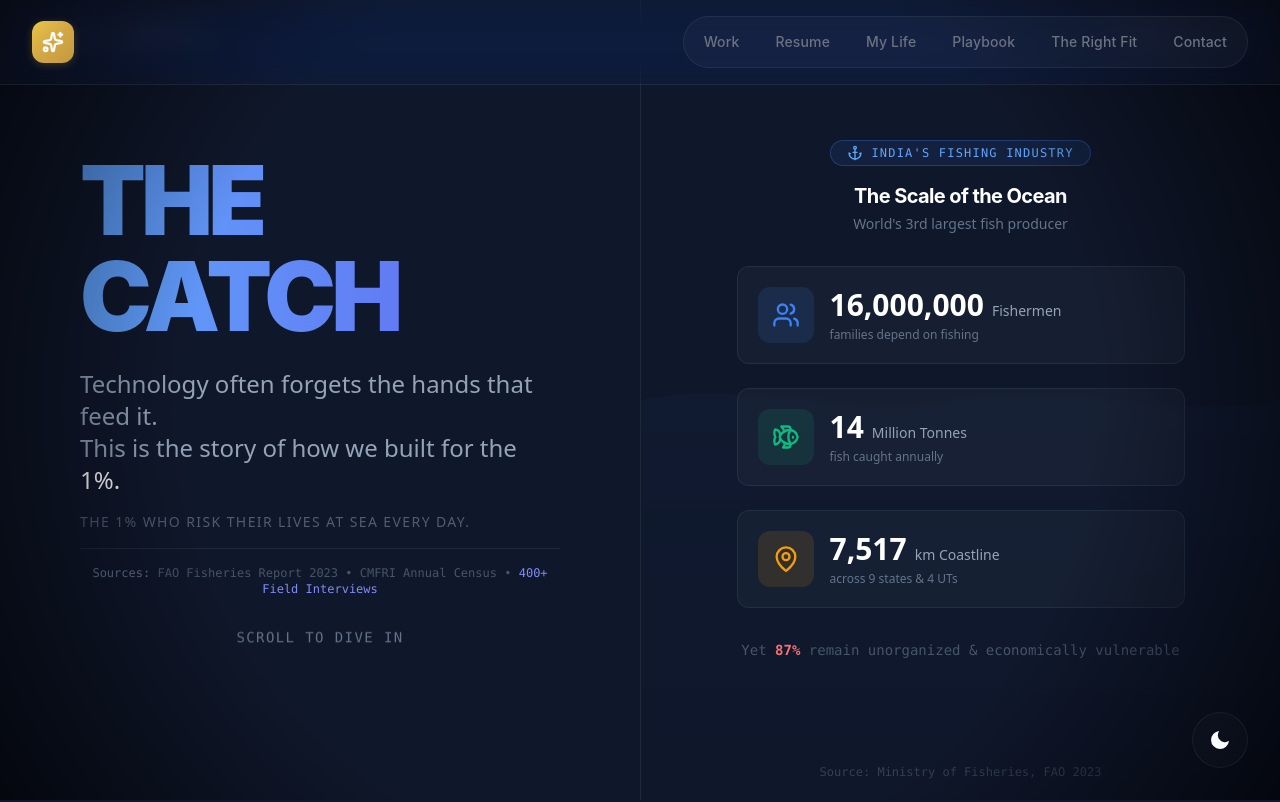
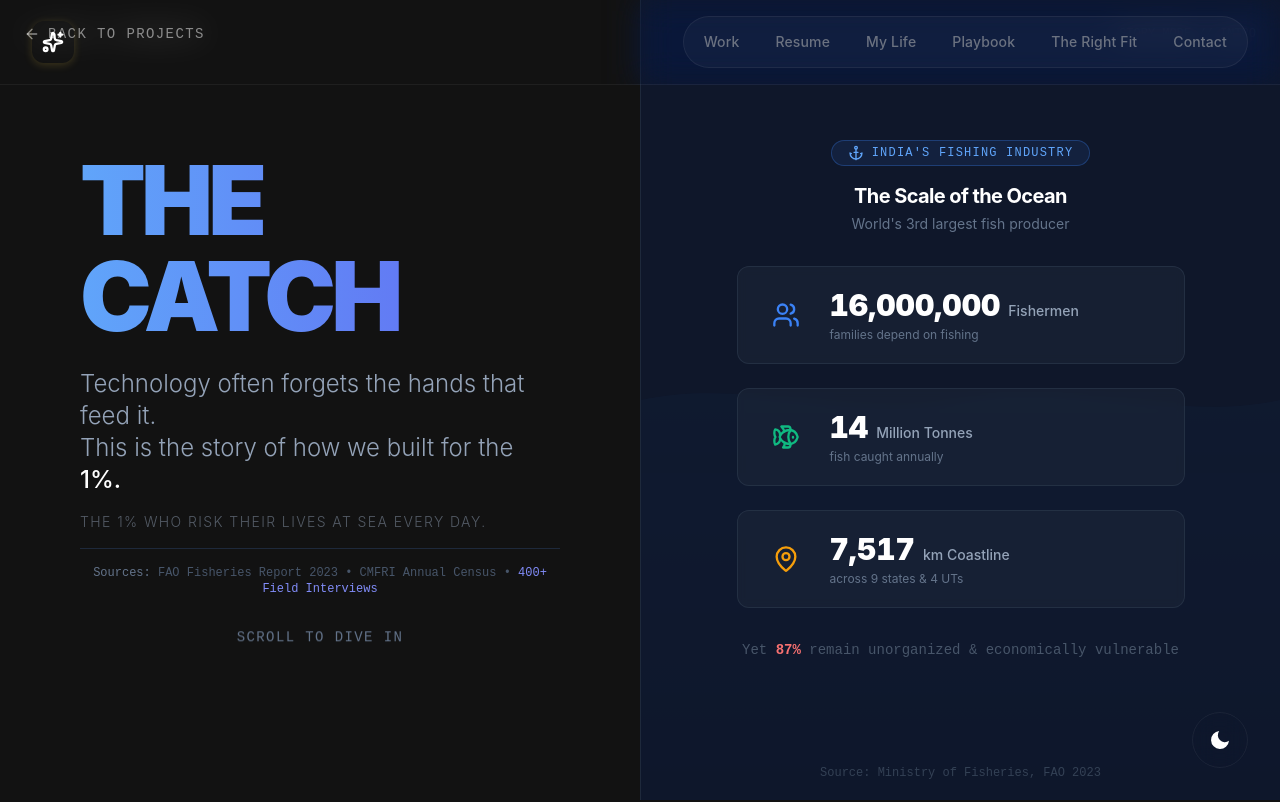
Before and after one commit to peersclub/portfolio, a Next.js app: page /projects/captain-fresh-2 in a window 1280 px wide. Shown: the top 802 px of the page. Built offline with nearby package versions, Linux system fonts and the light colour scheme.

Commit message:
feat(design): standardize design system and refactor CaptainFreshStory components

```diff
--- a/src/app/globals.css
+++ b/src/app/globals.css
@@ -11,31 +11,41 @@
 @import url('https://fonts.googleapis.com/css2?family=Inter:wght@300;400;500;600;700;800&family=JetBrains+Mono:wght@400;500&display=swap');
 
 /* ===== CSS Custom Properties ===== */
+/* ===== CSS Custom Properties ===== */
 :root {
-  /* Signature Color Palette - Product Architect (Dark Default) */
+  /* BACKGROUNDS */
   --bg-primary: #0A0A0B;
   --bg-secondary: #0F0F10;
   --bg-tertiary: #161618;
-  --bg-glass: rgba(255, 255, 255, 0.02);
 
+  /* TEXT */
   --text-primary: #FAFAFA;
   --text-secondary: rgba(255, 255, 255, 0.7);
   --text-muted: #6B7280;
 
+  /* ACCENT (GOLD) */
   --accent: #E8C547;
+  --accent-dim: rgba(232, 197, 71, 0.6);
   --accent-light: rgba(232, 197, 71, 0.15);
-  --accent-gradient: linear-gradient(135deg, #E8C547 0%, #D4A745 50%, #C19A3E 100%);
 
+  /* SEMANTIC / DATA */
+  --color-success: #10B981;
+  --color-warning: #F59E0B;
+  --color-error: #EF4444;
+  --color-info: #3B82F6;
+  --color-chart-1: #EAB308;
+  --color-chart-2: #F97316;
+  --color-chart-3: #6366F1;
+
+  /* BORDER / GLASS */
   --glass-border: rgba(255, 255, 255, 0.06);
-  --grid-line: rgba(255, 255, 255, 0.04);
-  --glow-color: rgba(232, 197, 71, 0.1);
 
-  /* Typography */
+  /* FONTS */
   --font-heading: 'Inter', -apple-system, BlinkMacSystemFont, system-ui, sans-serif;
   --font-body: 'Inter', -apple-system, BlinkMacSystemFont, system-ui, sans-serif;
   --font-mono: 'JetBrains Mono', 'SF Mono', monospace;
 
-  /* Spacing */
+  /* Spacing & Other tokens preserved for layout integrity */
   --space-xs: 0.25rem;
   --space-sm: 0.5rem;
   --space-md: 1rem;
@@ -46,49 +56,48 @@
   --space-4xl: 6rem;
   --space-5xl: 8rem;
 
-  /* Animation */
-  --ease-out-expo: cubic-bezier(0.19, 1, 0.22, 1);
-  --ease-in-out-circ: cubic-bezier(0.85, 0, 0.15, 1);
-  --ease-out-back: cubic-bezier(0.34, 1.56, 0.64, 1);
-  --duration-instant: 100ms;
-  --duration-fast: 200ms;
-  --duration-normal: 400ms;
-  --duration-slow: 600ms;
-
-  /* UI Tokens */
   --radius-sm: 0.375rem;
   --radius-md: 0.5rem;
   --radius-lg: 0.75rem;
   --radius-xl: 1rem;
   --radius-full: 9999px;
 
-  /* Z-Index */
   --z-base: 0;
   --z-grid: 1;
   --z-content: 10;
   --z-sticky: 100;
   --z-fixed: 200;
   --z-modal: 300;
+
+  /* Animation */
+  --ease-out-expo: cubic-bezier(0.19, 1, 0.22, 1);
+  --duration-fast: 200ms;
+  --duration-normal: 400ms;
 }
 
 [data-theme='light'] {
   --bg-primary: #F2F2F4;
   --bg-secondary: #FFFFFF;
   --bg-tertiary: #E5E5E7;
-  --bg-glass: rgba(255, 255, 255, 0.8);
 
   --text-primary: #121212;
   --text-secondary: rgba(0, 0, 0, 0.7);
   --text-muted: #52525B;
 
   --accent: #CFA62E;
-  /* Darker gold for contrast */
+  --accent-dim: rgba(207, 166, 46, 0.6);
   --accent-light: rgba(207, 166, 46, 0.12);
-  --accent-gradient: linear-gradient(135deg, #CFA62E 0%, #B89222 50%, #A37F1B 100%);
+
+  --color-success: #059669;
+  /* Darker for light mode contrast */
+  --color-warning: #D97706;
+  --color-error: #DC2626;
+  --color-info: #2563EB;
+  --color-chart-1: #CA8A04;
+  --color-chart-2: #EA580C;
+  --color-chart-3: #4F46E5;
 
   --glass-border: rgba(0, 0, 0, 0.08);
-  --grid-line: rgba(0, 0, 0, 0.05);
-  --glow-color: rgba(207, 166, 46, 0.05);
 }
 
 /* ===== Sticky SubNav ===== */
--- a/src/app/projects/[slug]/page.tsx
+++ b/src/app/projects/[slug]/page.tsx
@@ -81,7 +81,7 @@ export default function ProjectCaseStudy() {
         notFound();
     }
 
-    if (slug === 'captain-fresh') {
+    if (slug === 'captain-fresh' || slug === 'captain-fresh-2') {
         return <CaptainFreshLayout project={project} />;
     }
 
--- a/src/app/projects/components/CaptainFreshStory/StoryLayout.tsx
+++ b/src/app/projects/components/CaptainFreshStory/StoryLayout.tsx
@@ -25,8 +25,8 @@ export default function StoryLayout({ project }: StoryLayoutProps) {
     // Forces dark mode and Window-Level Scroll Snap
     useEffect(() => {
         // Theme
-        document.documentElement.style.setProperty('--bg-primary', '#0f172a');
-        document.documentElement.style.setProperty('--text-primary', '#f8fafc');
+        document.documentElement.style.setProperty('--bg-primary', 'var(--bg-primary)');
+        document.documentElement.style.setProperty('--text-primary', 'var(--text-primary)');
 
         // Apply scroll-snap to the html element for window-level snapping
         document.documentElement.style.scrollSnapType = 'y mandatory';
@@ -46,7 +46,7 @@ export default function StoryLayout({ project }: StoryLayoutProps) {
     }, [introInView]);
 
     return (
-        <div className="min-h-screen w-full bg-[#0f172a] text-slate-50 font-sans selection:bg-indigo-500/30">
+        <div className="min-h-screen w-full bg-primary text-slate-50 font-sans selection:bg-indigo-500/30">
 
             {/* Sticky Nav */}
             <nav className="fixed top-0 left-0 w-full z-50 p-6 flex justify-between items-center mix-blend-difference pointer-events-none">
--- a/src/app/projects/components/CaptainFreshStory/sections/AppShowcase.tsx
+++ b/src/app/projects/components/CaptainFreshStory/sections/AppShowcase.tsx
@@ -13,7 +13,7 @@ const APP_SCREENS = [
         description: 'Real-time alerts when approaching international waters. Works offline with pre-loaded EEZ boundaries.',
         image: '/projects/captain-fresh/app-borders.jpg',
         features: ['Offline-enabled', 'Sri Lanka EEZ alerts', 'GPS tracking'],
-        color: '#ef4444',
+        color: 'var(--color-error)',
         icon: MapPin
     },
     {
@@ -23,7 +23,7 @@ const APP_SCREENS = [
         description: 'Hourly sea & wind forecasts tailored for fishing. Know wave heights, wind direction, and optimal fishing windows.',
         image: '/projects/captain-fresh/app-weather.jpg',
         features: ['Hourly forecasts', 'Wave predictions', '7-day outlook'],
-        color: '#3b82f6',
+        color: 'var(--color-info)',
         icon: Cloud
     },
     {
@@ -33,7 +33,7 @@ const APP_SCREENS = [
         description: 'Validated catch entries mapped with GPS coordinates. Build a digital history for better fishing decisions next season.',
         image: '/projects/captain-fresh/app-catchlog.jpg',
         features: ['GPS-tagged entries', 'Species identification', 'Historical patterns'],
-        color: '#10b981',
+        color: 'var(--color-success)',
         icon: ShoppingCart
     },
     {
@@ -43,7 +43,7 @@ const APP_SCREENS = [
         description: 'INCOIS Potential Fishing Zone data with real-time navigation. Know exactly where the fish are before you leave port.',
         image: '/projects/captain-fresh/app-pfz.jpg',
         features: ['Satellite data', 'Real-time compass', 'Fish migration patterns'],
-        color: '#f59e0b',
+        color: 'var(--color-warning)',
         icon: Bell
     },
 ];
@@ -151,7 +151,7 @@ export default function AppShowcase() {
                             ? 'w-6'
                             : 'w-1.5 hover:bg-slate-500'
                             }`}
-                        style={{ backgroundColor: index === activeScreen ? s.color : '#475569' }}
+                        style={{ backgroundColor: index === activeScreen ? s.color : 'var(--text-muted)' }}
                     />
                 ))}
             </div>
--- a/src/app/projects/components/CaptainFreshStory/sections/IntroVisual.tsx
+++ b/src/app/projects/components/CaptainFreshStory/sections/IntroVisual.tsx
@@ -12,7 +12,7 @@ const industryStats = [
         label: 'Fishermen',
         suffix: '',
         description: 'families depend on fishing',
-        color: '#3b82f6'
+        color: 'var(--color-info)'
     },
     {
         icon: Fish,
@@ -20,7 +20,7 @@ const industryStats = [
         label: 'Million Tonnes',
         suffix: '',
         description: 'fish caught annually',
-        color: '#10b981'
+        color: 'var(--color-success)'
     },
     {
         icon: MapPin,
@@ -28,7 +28,7 @@ const industryStats = [
         label: 'km Coastline',
         suffix: '',
         description: 'across 9 states & 4 UTs',
-        color: '#f59e0b'
+        color: 'var(--color-warning)'
     },
 ];
 
@@ -69,7 +69,7 @@ export default function IntroVisual() {
     }, []);
 
     return (
-        <div className="w-full h-full bg-slate-900 relative p-8 flex flex-col items-center justify-center overflow-hidden">
+        <div className="w-full h-full bg-primary relative p-8 flex flex-col items-center justify-center overflow-hidden">
             {/* Animated Background Waves */}
             <div className="absolute inset-0 opacity-10">
                 <svg viewBox="0 0 1200 600" className="w-full h-full" preserveAspectRatio="none">
@@ -88,8 +88,8 @@ export default function IntroVisual() {
                     />
                     <defs>
                         <linearGradient id="waveGradient" x1="0%" y1="0%" x2="0%" y2="100%">
-                            <stop offset="0%" stopColor="#3b82f6" stopOpacity="0.3" />
-                            <stop offset="100%" stopColor="#1e40af" stopOpacity="0.1" />
+                            <stop offset="0%" stopColor="var(--color-info)" stopOpacity="0.3" />
+                            <stop offset="100%" stopColor="var(--color-info)" stopOpacity="0.1" />
                         </linearGradient>
                     </defs>
                 </svg>
--- a/tailwind.config.ts
+++ b/tailwind.config.ts
@@ -10,8 +10,38 @@ const config: Config = {
     theme: {
         extend: {
             colors: {
-                background: "var(--background)",
-                foreground: "var(--foreground)",
+                background: "var(--bg-primary)", // Mapping default background
+                primary: "var(--bg-primary)",
+                secondary: "var(--bg-secondary)",
+                tertiary: "var(--bg-tertiary)",
+
+                text: {
+                    primary: "var(--text-primary)",
+                    secondary: "var(--text-secondary)",
+                    muted: "var(--text-muted)",
+                },
+
+                accent: {
+                    DEFAULT: "var(--accent)",
+                    dim: "var(--accent-dim)",
+                    light: "var(--accent-light)",
+                },
+
+                semantic: {
+                    success: "var(--color-success)",
+                    warning: "var(--color-warning)",
+                    error: "var(--color-error)",
+                    info: "var(--color-info)",
+                },
+
+                glass: {
+                    border: "var(--glass-border)",
+                },
+            },
+            fontFamily: {
+                sans: ["var(--font-body)", "sans-serif"],
+                heading: ["var(--font-heading)", "sans-serif"],
+                mono: ["var(--font-mono)", "monospace"],
             },
         },
     },
```
Also changed, not shown: design/SYSTEM.md (added, +49 -0 lines), src/app/projects/components/CaptainFreshStory/sections/BrandMakeover.tsx (+6 -6 lines), src/app/projects/components/CaptainFreshStory/sections/JourneyMap.tsx (+5 -5 lines), src/app/projects/components/CaptainFreshStory/sections/ProblemSection.tsx (+19 -19 lines).
